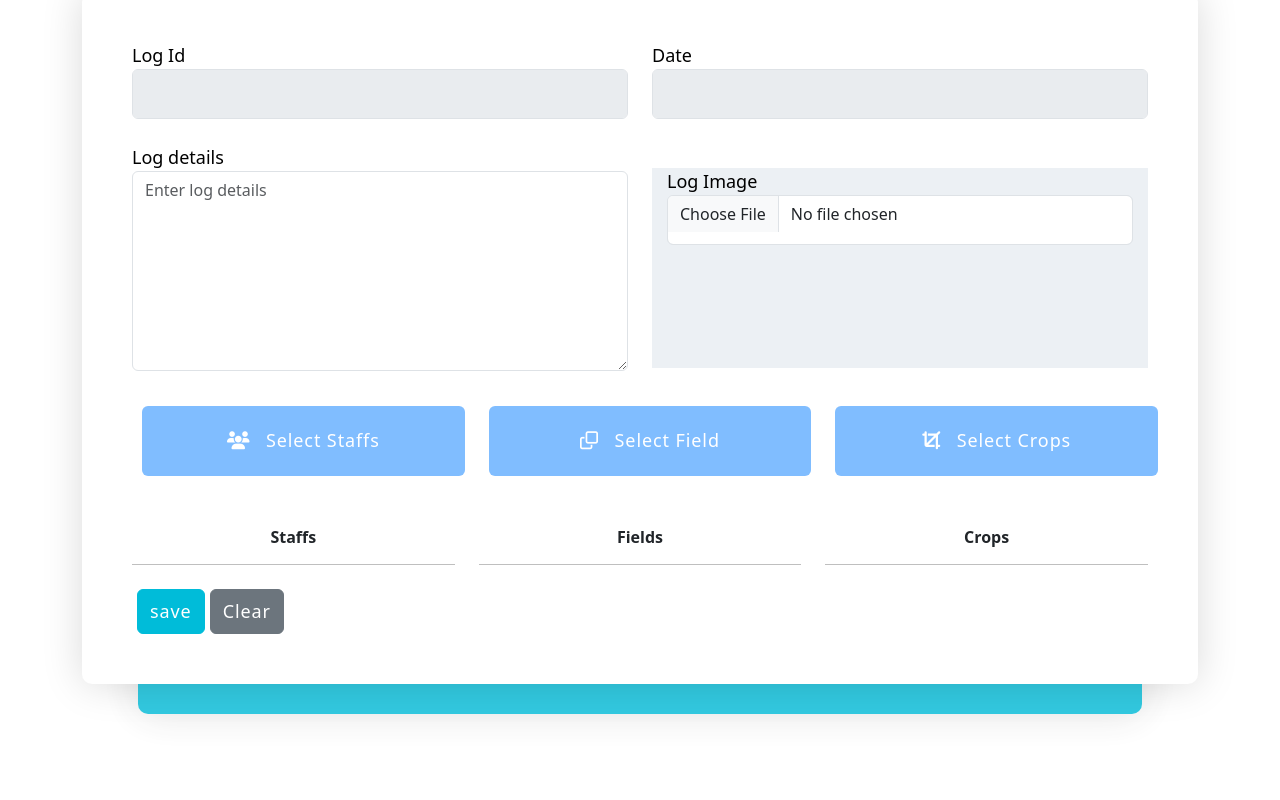
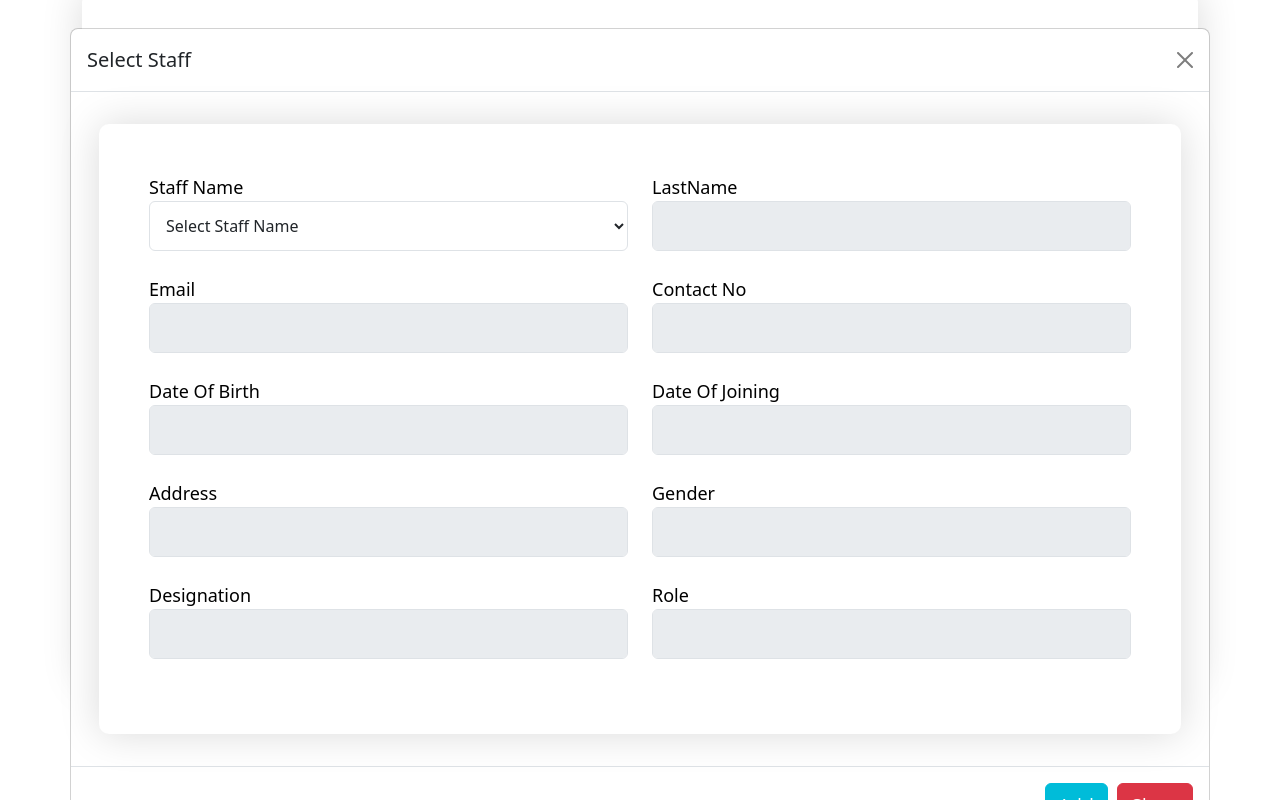
Before and after one commit to chathurasandaruwan/Green-Shadow-Frontend-React, a React (Vite) app: page /log in a window 1280 px wide. Both pictures are taken after a click on the button "Select Staffs". Shown: the part 465-1265 px from the top of the page. Built offline with nearby package versions, Linux system fonts and the light colour scheme.

Commit message:
create staff select model in log page

```diff
--- a/src/component/OneColTable.tsx
+++ b/src/component/OneColTable.tsx
@@ -8,6 +8,7 @@ export function OneColTable(props:any) {
                 </tr>
                 </thead>
                 <tbody>
+                    {props.tbody}
                 </tbody>
             </table>
         </div>
--- a/src/pages/Log.tsx
+++ b/src/pages/Log.tsx
@@ -6,6 +6,7 @@ import {LButton} from "../component/LButton.tsx";
 import {OneColTable} from "../component/OneColTable.tsx";
 import {Button} from "../component/Button.tsx";
 import {ModalHeader} from "../component/ModalHeader.tsx";
+import {Select} from "../component/Select.tsx";
 
 export function Log() {
     const fileInputRef = useRef<HTMLInputElement>(null);
@@ -13,13 +14,29 @@ export function Log() {
     const [Date, setDate] = useState("");
     const [details, setDetails] = useState("");
     const [previewSrc, setPreviewSrc]= useState("");
-    const [selectedStaff, setSelectedStaff]= useState([]);
+    const [lastName, setLastName]= useState("");
+    const [email, setEmail]= useState("");
+    const [contactNo, setContactNo]= useState("");
+    const [dateOfBirth, setDateOfBirth]= useState("");
+    const [dateOfJoining, setDateOfJoining]= useState("");
+    const [address, setAddress]= useState("");
+    const [gender, setGender]= useState("");
+    const [designation, setDesignation]= useState("");
+    const [role, setRole]= useState("");
+    const [staffName, setStaffName]= useState("");
+    const [staffModelIsVisible, setStaffModelIsVisible]= useState(false);
+    const [selectedStaff, setSelectedStaff]= useState<string[]>([]);
     const [selectedCrop, setSelectedCrop]= useState([]);
     const [selectedField, setSelectedField]= useState([]);
 
 
+
     const clearForm = () => {
         setLogId("001");
+        setDate("");
+        setDetails("");
+        setPreviewSrc("");
+        setSelectedStaff([]);
         if (fileInputRef.current) {
             fileInputRef.current.value = "";
         }
@@ -28,7 +45,10 @@ export function Log() {
 
     }
     function closeStaffModal() {
-
+        setStaffModelIsVisible(false);
+    }
+    function setSelectedStaffList() {
+        setSelectedStaff([...selectedStaff,staffName]);
     }
 
     return (
@@ -43,7 +63,7 @@ export function Log() {
                                     <InputText
                                         type="text"
                                         id="logIdTxt"
-                                        item={logId}
+                                        item={logId || "001"}
                                         disable={true}
                                     >
                                         Log Id
@@ -83,9 +103,7 @@ export function Log() {
                                 <LButton
                                     id="selectStaffBtn"
                                     icon="fa fa-users"
-                                    btnAction={() => {
-                                        alert("select staff model")
-                                    }}
+                                    btnAction={()=>setStaffModelIsVisible(true)}
                                 >
                                     Select Staffs
                                 </LButton>
@@ -111,6 +129,7 @@ export function Log() {
                             <div className="row mb-4">
                                 <OneColTable
                                     id="staffListTbl"
+                                    tbody={selectedStaff.map((staff, index) => <tr key={index}>{staff}</tr>)}
                                 >Staffs
                                 </OneColTable>
                                 <OneColTable
@@ -146,7 +165,7 @@ export function Log() {
                     </div>
                 </div>
             </section>
-            <div className="modal fade " id="staffModal" tabIndex={-1} role="dialog" aria-labelledby="staffModelLabel"
+            <div className={`modal fade ${staffModelIsVisible ? 'show d-block' : 'hidden'}`} id="staffModal" tabIndex={-1} role="dialog" aria-labelledby="staffModelLabel"
                  aria-hidden="true">
                 <div className="modal-dialog modal-xl" role="document">
                     <div className="modal-content ">
@@ -160,86 +179,117 @@ export function Log() {
                                     <form id="staff-select-form">
                                         <div className="row">
                                             <div className="col-md-6">
-                                                <div className="form-group">
-                                                    <label htmlFor="dropdownStaffName">Staff Name</label>
-                                                    <select id="dropdownStaffName" name="staffName"
-                                                            className="form-control" required>
-                                                    </select>
-                                                </div>
+                                                <Select
+                                                    id="dropdownStaffName"
+                                                    value={staffName}
+                                                    setItems={setStaffName}
+                                                    options={[
+                                                        {value: "Kamal", name: "Kamal"},
+                                                        {value: "Nimal", name: "Nimal"},
+                                                        {value: "Namal", name: "Namal"},
+                                                        {value: "Bimal", name: "Bimal"},
+                                                    ]}
+                                                >
+                                                    Staff Name
+                                                </Select>
                                             </div>
                                             <div className="col-md-6">
-                                                <div className="form-group">
-                                                    <label id="lastN-label" htmlFor="lastNameDum">Last Name</label>
-                                                    <input type="text" name="lastName" id="lastNameDum"
-                                                           placeholder="Enter Last Name" className="form-control"
-                                                           disabled/>
-                                                </div>
+                                                <InputText
+                                                    type="text"
+                                                    id="lastNameDum"
+                                                    item={lastName}
+                                                    disable={true}
+                                                >
+                                                    LastName
+                                                </InputText>
                                             </div>
                                         </div>
                                         <div className="row">
                                             <div className="col-md-6">
-                                                <div className="form-group">
-                                                    <label htmlFor="emailDum">Email</label>
-                                                    <input type="text" name="email" id="emailDum"
-                                                           placeholder="Enter Email" className="form-control" disabled/>
-                                                </div>
+                                                <InputText
+                                                    type="text"
+                                                    id="emailDum"
+                                                    item={email}
+                                                    disable={true}
+                                                >
+                                                    Email
+                                                </InputText>
                                             </div>
                                             <div className="col-md-6">
-                                                <div className="form-group">
-                                                    <label id="contactNo-label" htmlFor="contactNoDum">Contact
-                                                        No</label>
-                                                    <input type="tel" name="contactNo" id="contactNoDum"
-                                                           placeholder="Enter Contact No" className="form-control"
-                                                           disabled/>
-                                                </div>
+                                                <InputText
+                                                    type="text"
+                                                    id="contactNoDum"
+                                                    item={contactNo}
+                                                    disable={true}
+                                                >
+                                                    Contact No
+                                                </InputText>
                                             </div>
                                         </div>
                                         <div className="row">
                                             <div className="col-md-6">
-                                                <div className="form-group">
-                                                    <label htmlFor="dateOfBirthDum">Date of Birth</label>
-                                                    <input type="date" id="dateOfBirthDum" className="form-control"
-                                                           disabled/>
-                                                </div>
+                                                <InputText
+                                                    type="text"
+                                                    id="dateOfBirthDum"
+                                                    item={dateOfBirth}
+                                                    disable={true}
+                                                >
+                                                    Date Of Birth
+                                                </InputText>
                                             </div>
                                             <div className="col-md-6">
-                                                <div className="form-group">
-                                                    <label htmlFor="dateOfJoiningDum">Date of Joining</label>
-                                                    <input type="date" id="dateOfJoiningDum" className="form-control"
-                                                           disabled/>
-                                                </div>
+                                                <InputText
+                                                    type="text"
+                                                    id="dateOfJoiningDum"
+                                                    item={dateOfJoining}
+                                                    disable={true}
+                                                >
+                                                    Date Of Joining
+                                                </InputText>
                                             </div>
                                         </div>
                                         <div className="row">
                                             <div className="col-md-6">
-                                                <div className="form-group ">
-                                                    <label htmlFor="ADDDum">Address</label>
-                                                    <input type="text" className="form-control" id="ADDDum"
-                                                           placeholder="No-" disabled/>
-                                                </div>
+                                                <InputText
+                                                    type="text"
+                                                    id="ADDDum"
+                                                    item={address}
+                                                    disable={true}
+                                                >
+                                                    Address
+                                                </InputText>
                                             </div>
                                             <div className="col-md-6">
-                                                <div className="form-group">
-                                                    <label htmlFor="genderDum">Gender</label>
-                                                    <input id="genderDum" name="gender" className="form-control"
-                                                           disabled/>
-                                                </div>
+                                                <InputText
+                                                    type="text"
+                                                    id="genderDum"
+                                                    item={gender}
+                                                    disable={true}
+                                                >
+                                                    Gender
+                                                </InputText>
                                             </div>
                                         </div>
                                         <div className="row">
                                             <div className="col-md-6">
-                                                <div className="form-group">
-                                                    <label htmlFor="designationDum">Designation</label>
-                                                    <input id="designationDum" name="des" className="form-control"
-                                                           disabled/>
-                                                </div>
+                                                <InputText
+                                                    type="text"
+                                                    id="designationDum"
+                                                    item={designation}
+                                                    disable={true}
+                                                >
+                                                    Designation
+                                                </InputText>
                                             </div>
                                             <div className="col-md-6">
-                                                <div className="form-group">
-                                                    <label htmlFor="roleInputDum">Role</label>
-                                                    <input id="roleInputDum" name="role" className="form-control"
-                                                           disabled/>
-                                                </div>
+                                                <InputText
+                                                    type="text"
+                                                    id="roleInputDum"
+                                                    item={role}
+                                                    disable={true}
+                                                >
+                                                    Role
+                                                </InputText>
                                             </div>
                                         </div>
                                     </form>
@@ -247,10 +297,20 @@ export function Log() {
                             </div>
                         </div>
                         <div className="modal-footer">
-                            <button type="button" id="btnStaffAdd" className="btn btn-primary btn-block">Add</button>
-                            <button type="button" id="btnStaffClose" className="btn btn-danger"
-                                    data-bs-dismiss="modal">Close
-                            </button>
+                            <Button
+                                btnOnAction={setSelectedStaffList}
+                                id="btnStaffAdd"
+                                style="btn-primary btn btn-block"
+                            >
+                                Add
+                            </Button>
+                            <Button
+                                btnOnAction={closeStaffModal}
+                                id="btnStaffClose"
+                                style={"btn btn-danger"}
+                            >
+                                Close
+                            </Button>
                         </div>
                     </div>
                 </div>
```
